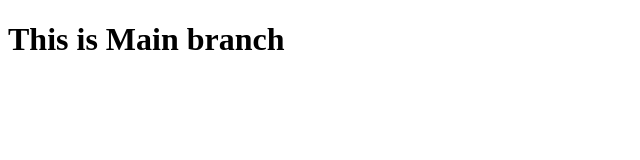
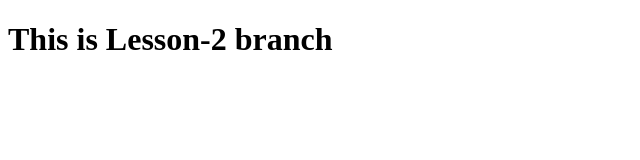
Before and after one commit to mahfuz-antor/practice-with-sumit, a plain HTML site: page index.html in a window 1280 px wide. Shown: the whole page, without its empty margins (0-640 px from the left). Drawn offline with Linux system fonts and the light colour scheme.

Commit message:
lesson-2 branch created

```diff
--- a/index.html
+++ b/index.html
@@ -4,9 +4,9 @@
     <meta charset="UTF-8">
     <meta http-equiv="X-UA-Compatible" content="IE=edge">
     <meta name="viewport" content="width=device-width, initial-scale=1.0">
-    <title>Main Branch</title>
+    <title>Lesson-2 Branch</title>
 </head>
 <body>
-    <h1>This is Main branch </h1>
+    <h1>This is Lesson-2 branch </h1>
 </body>
 </html>
```
Also changed, not shown: 1 other file.
